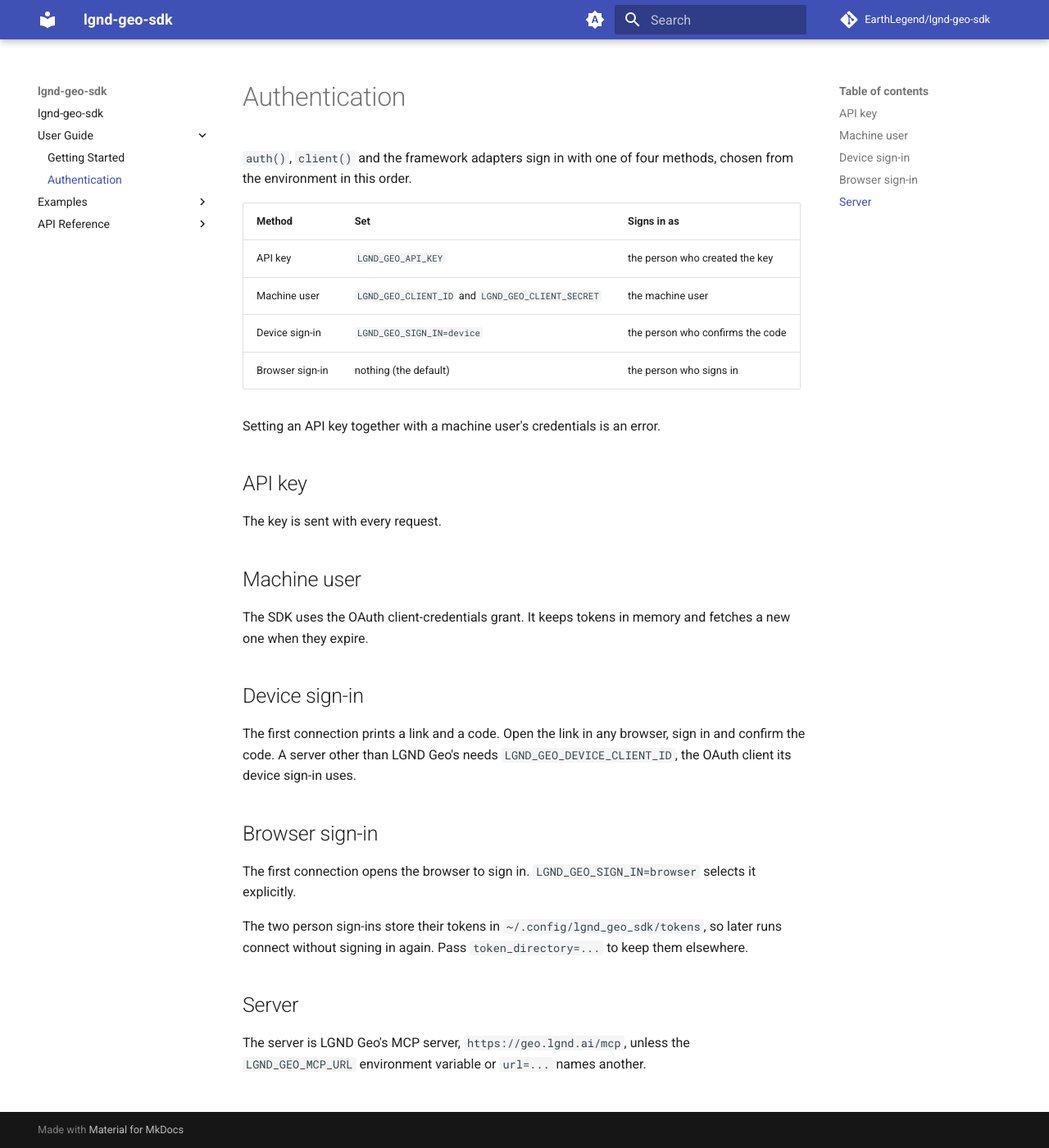
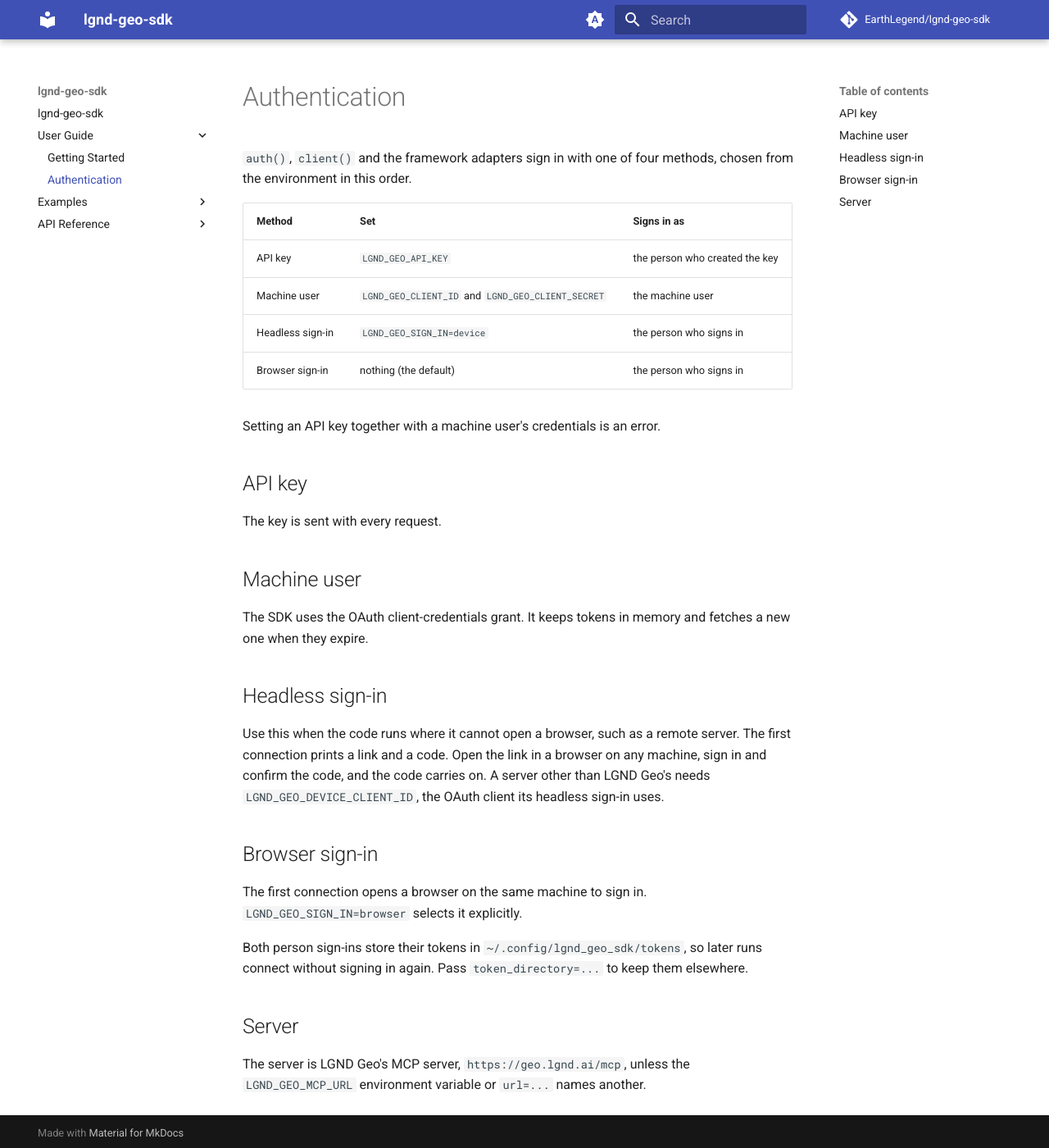
Before and after one commit to EarthLegend/lgnd-geo-sdk, an MkDocs documentation site: the page built from docs/authentication.md, in a window 1280 px wide and 1400 px high. Shown: the whole window at 82% size. Built offline with MkDocs 1.6.1 and Material for MkDocs 9.7.7, drawn with Linux system fonts in a browser that asks for light colours; comment, search, counter and statistics services are not loaded.

Commit message:
docs: call the device sign-in headless sign-in
Co-Authored-By: Claude Opus 5.5 <noreply@anthropic.com>

```diff
--- a/docs/authentication.md
+++ b/docs/authentication.md
@@ -7,7 +7,7 @@ environment in this order.
 | --- | --- | --- |
 | API key | `LGND_GEO_API_KEY` | the person who created the key |
 | Machine user | `LGND_GEO_CLIENT_ID` and `LGND_GEO_CLIENT_SECRET` | the machine user |
-| Device sign-in | `LGND_GEO_SIGN_IN=device` | the person who confirms the code |
+| Headless sign-in | `LGND_GEO_SIGN_IN=device` | the person who signs in |
 | Browser sign-in | nothing (the default) | the person who signs in |
 
 Setting an API key together with a machine user's credentials is an error.
@@ -21,19 +21,20 @@ The key is sent with every request.
 The SDK uses the OAuth client-credentials grant. It keeps tokens in memory and fetches a new one
 when they expire.
 
-## Device sign-in
+## Headless sign-in
 
-The first connection prints a link and a code. Open the link in any browser, sign in and confirm
-the code. A server other than LGND Geo's needs `LGND_GEO_DEVICE_CLIENT_ID`, the OAuth client its
-device sign-in uses.
+Use this when the code runs where it cannot open a browser, such as a remote server. The first
+connection prints a link and a code. Open the link in a browser on any machine, sign in and confirm
+the code, and the code carries on. A server other than LGND Geo's needs
+`LGND_GEO_DEVICE_CLIENT_ID`, the OAuth client its headless sign-in uses.
 
 ## Browser sign-in
 
-The first connection opens the browser to sign in. `LGND_GEO_SIGN_IN=browser` selects it
-explicitly.
+The first connection opens a browser on the same machine to sign in. `LGND_GEO_SIGN_IN=browser`
+selects it explicitly.
 
-The two person sign-ins store their tokens in `~/.config/lgnd_geo_sdk/tokens`, so later runs
-connect without signing in again. Pass `token_directory=...` to keep them elsewhere.
+Both person sign-ins store their tokens in `~/.config/lgnd_geo_sdk/tokens`, so later runs connect
+without signing in again. Pass `token_directory=...` to keep them elsewhere.
 
 ## Server
 
```
